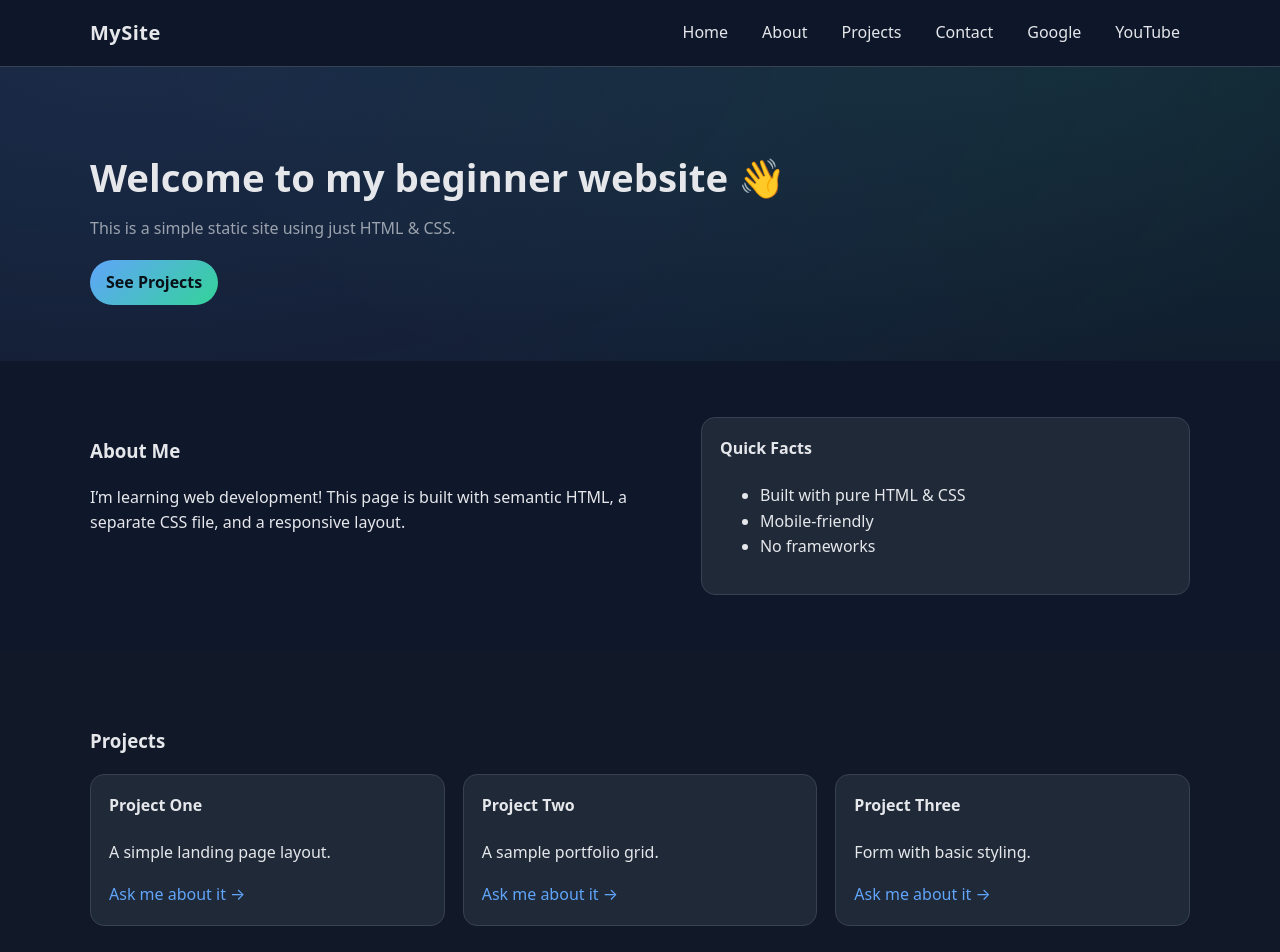
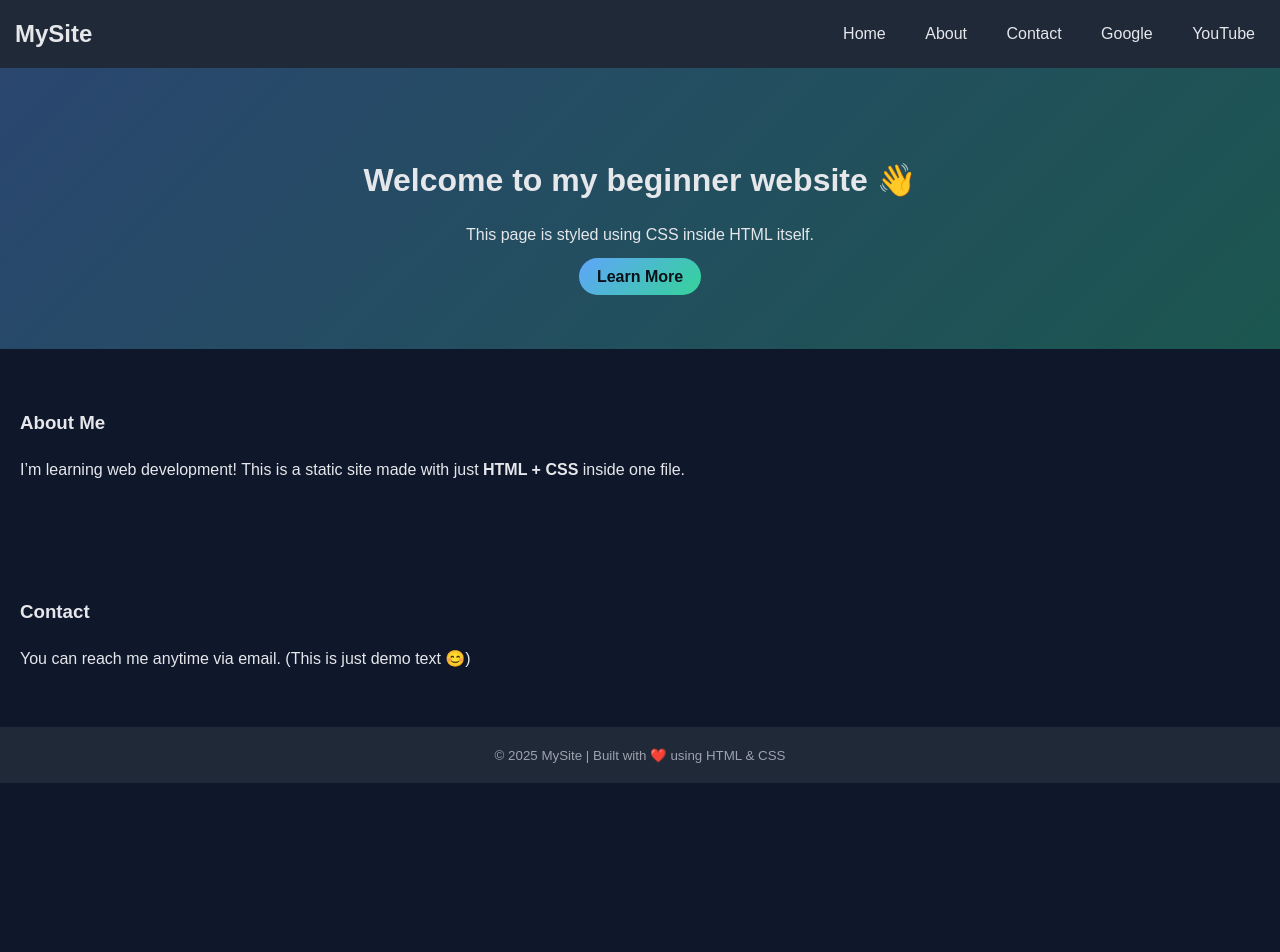
Before and after one commit to rajeevji-abc/static-website, a plain HTML site: page index.html in a window 1280 px wide. Shown: the top 952 px of the page. After the commit the page ends 800 px from the top, so only its background shows below. Drawn offline with Linux system fonts and the light colour scheme.

Commit message:
Style added in HTML

```diff
--- a/index.html
+++ b/index.html
@@ -4,119 +4,102 @@
   <meta charset="utf-8" />
   <meta name="viewport" content="width=device-width, initial-scale=1" />
   <title>My First Static Website</title>
-  <link rel="stylesheet" href="style.css" />
+
+  <!-- CSS directly inside HTML -->
+  <style>
+    body {
+      font-family: Arial, sans-serif;
+      margin: 0;
+      background-color: #0f172a; /* dark background */
+      color: #e5e7eb;
+      line-height: 1.6;
+    }
+    header {
+      background: #1f2937;
+      padding: 15px;
+      display: flex;
+      justify-content: space-between;
+      align-items: center;
+    }
+    header h1 { margin: 0; font-size: 1.5rem; }
+    nav a {
+      color: #e5e7eb;
+      text-decoration: none;
+      margin-left: 15px;
+      padding: 6px 10px;
+      border-radius: 5px;
+    }
+    nav a:hover { background: #374151; }
+    section {
+      padding: 40px 20px;
+    }
+    .hero {
+      background: linear-gradient(135deg, #60a5fa55, #34d39955);
+      text-align: center;
+      padding: 60px 20px;
+    }
+    .hero h2 { margin-bottom: 10px; font-size: 2rem; }
+    .btn {
+      background: linear-gradient(135deg, #60a5fa, #34d399);
+      color: #081018;
+      padding: 10px 18px;
+      text-decoration: none;
+      border-radius: 25px;
+      font-weight: bold;
+    }
+    .btn:hover { filter: brightness(1.1); }
+    footer {
+      text-align: center;
+      padding: 15px;
+      background: #1f2937;
+      color: #9ca3af;
+    }
+  </style>
 </head>
 <body>
-  <!-- Header / Navigation -->
-  <header class="site-header">
-    <div class="container">
-      <h1 class="logo">MySite</h1>
-      <nav class="nav">
+  <!-- Header -->
+  <header>
+    <h1>MySite</h1>
+    <nav>
       <a href="#home">Home</a>
       <a href="#about">About</a>
-        <a href="#projects">Projects</a>
       <a href="#contact">Contact</a>
-        <!-- Required external links -->
-        <a href="https://www.google.com" target="_blank" rel="noopener noreferrer">Google</a>
-        <a href="https://www.youtube.com" target="_blank" rel="noopener noreferrer">YouTube</a>
+      <!-- External links -->
+      <a href="https://www.google.com" target="_blank">Google</a>
+      <a href="https://www.youtube.com" target="_blank">YouTube</a>
     </nav>
-      <button class="menu-btn" aria-label="Toggle Menu">☰</button>
-    </div>
   </header>
 
-  <!-- Hero / Home -->
+  <!-- Hero Section -->
   <section id="home" class="hero">
-    <div class="container">
     <h2>Welcome to my beginner website 👋</h2>
-      <p>This is a simple static site using just HTML & CSS.</p>
-      <a class="btn" href="#projects">See Projects</a>
-    </div>
+    <p>This page is styled using CSS inside HTML itself.</p>
+    <a class="btn" href="#about">Learn More</a>
   </section>
 
-  <!-- About -->
-  <section id="about" class="section">
-    <div class="container grid-2">
-      <div>
+  <!-- About Section -->
+  <section id="about">
     <h3>About Me</h3>
     <p>
-          I’m learning web development! This page is built with semantic HTML,
-          a separate CSS file, and a responsive layout.
+      I’m learning web development! This is a static site made with just
+      <strong>HTML + CSS</strong> inside one file.
     </p>
-      </div>
-      <div class="card">
-        <h4>Quick Facts</h4>
-        <ul>
-          <li>Built with pure HTML & CSS</li>
-          <li>Mobile-friendly</li>
-          <li>No frameworks</li>
-        </ul>
-      </div>
-    </div>
   </section>
 
-  <!-- Projects -->
-  <section id="projects" class="section alt">
-    <div class="container">
-      <h3>Projects</h3>
-      <div class="cards">
-        <article class="card">
-          <h4>Project One</h4>
-          <p>A simple landing page layout.</p>
-          <a class="link" href="#contact">Ask me about it →</a>
-        </article>
-        <article class="card">
-          <h4>Project Two</h4>
-          <p>A sample portfolio grid.</p>
-          <a class="link" href="#contact">Ask me about it →</a>
-        </article>
-        <article class="card">
-          <h4>Project Three</h4>
-          <p>Form with basic styling.</p>
-          <a class="link" href="#contact">Ask me about it →</a>
-        </article>
-      </div>
-    </div>
-  </section>
-
-  <!-- Contact -->
-  <section id="contact" class="section">
-    <div class="container">
+  <!-- Contact Section -->
+  <section id="contact">
     <h3>Contact</h3>
-      <form class="contact-form" action="#" method="get">
-        <label>
-          Name
-          <input type="text" name="name" placeholder="Your name" required />
-        </label>
-        <label>
-          Email
-          <input type="email" name="email" placeholder="you@example.com" required />
-        </label>
-        <label>
-          Message
-          <textarea name="message" rows="4" placeholder="Type your message..."></textarea>
-        </label>
-        <button class="btn" type="submit">Send</button>
-      </form>
-      <p class="muted">
-        Tip: The form above doesn’t actually send anywhere yet (it’s a static site).
-      </p>
-    </div>
+    <p>You can reach me anytime via email. (This is just demo text 😊)</p>
   </section>
 
   <!-- Footer -->
-  <footer class="site-footer">
-    <div class="container">
-      <small>© <span id="year"></span> MySite. Built with ❤️ using HTML & CSS.</small>
-    </div>
+  <footer>
+    <small>© <span id="year"></span> MySite | Built with ❤️ using HTML & CSS</small>
   </footer>
 
-  <!-- Tiny script just to update the year (optional) -->
   <script>
+    // Show current year automatically
     document.getElementById('year').textContent = new Date().getFullYear();
-    // Mobile menu toggle (optional)
-    const btn = document.querySelector('.menu-btn');
-    const nav = document.querySelector('.nav');
-    btn.addEventListener('click', () => nav.classList.toggle('open'));
   </script>
 </body>
 </html>
--- a/style.css
+++ /dev/null
@@ -1,118 +0,0 @@
-:root{
-  --bg:#0f172a;        /* slate-900 */
-  --bg-alt:#111827;    /* gray-900 */
-  --text:#e5e7eb;      /* gray-200 */
-  --muted:#9ca3af;     /* gray-400 */
-  --brand:#60a5fa;     /* blue-400 */
-  --card:#1f2937;      /* gray-800 */
-  --card-border:#374151;/* gray-700 */
-  --accent:#34d399;    /* emerald-400 */
-}
-
-* { box-sizing: border-box; }
-html, body { margin:0; padding:0; }
-body {
-  font-family: system-ui, -apple-system, Segoe UI, Roboto, Ubuntu, Cantarell, Noto Sans, Arial, "Apple Color Emoji", "Segoe UI Emoji";
-  background: var(--bg);
-  color: var(--text);
-  line-height: 1.6;
-}
-
-.container {
-  width: min(1100px, 92%);
-  margin: 0 auto;
-}
-
-/* Header */
-.site-header {
-  position: sticky; top:0; z-index:100;
-  background: rgba(15, 23, 42, 0.9);
-  backdrop-filter: blur(6px);
-  border-bottom: 1px solid var(--card-border);
-}
-.site-header .container {
-  display:flex; align-items:center; justify-content:space-between;
-  padding: 14px 0;
-}
-.logo { margin:0; font-size: 1.25rem; letter-spacing: 0.5px; }
-.nav { display:flex; gap: 14px; }
-.nav a {
-  color: var(--text); text-decoration: none; padding: 6px 10px; border-radius: 8px;
-}
-.nav a:hover { background: var(--card); }
-.menu-btn { display:none; background:none; color:var(--text); font-size:1.4rem; border:none; }
-
-/* Sections */
-.hero {
-  padding: 80px 0 56px;
-  background: radial-gradient(1200px 600px at 10% -10%, rgba(96,165,250,0.15), transparent),
-              radial-gradient(1000px 500px at 90% -20%, rgba(52,211,153,0.12), transparent);
-}
-.hero h2 { font-size: clamp(1.6rem, 2vw + 1.2rem, 2.4rem); margin: 0 0 8px; }
-.hero p { margin: 0 0 18px; color: var(--muted); }
-
-.section { padding: 56px 0; }
-.section.alt { background: var(--bg-alt); }
-
-.grid-2 {
-  display:grid; gap: 24px;
-  grid-template-columns: 1.2fr 1fr;
-}
-@media (max-width: 800px){
-  .grid-2{ grid-template-columns: 1fr; }
-}
-
-/* Cards */
-.cards {
-  display:grid; gap: 18px;
-  grid-template-columns: repeat(3, 1fr);
-}
-@media (max-width: 900px){ .cards{ grid-template-columns: repeat(2, 1fr); } }
-@media (max-width: 600px){ .cards{ grid-template-columns: 1fr; } }
-
-.card {
-  background: var(--card);
-  border: 1px solid var(--card-border);
-  border-radius: 14px;
-  padding: 18px;
-}
-.card h4 { margin-top: 0; }
-
-/* Contact form */
-.contact-form {
-  display:grid; gap: 14px; max-width: 520px;
-}
-label { display:grid; gap: 6px; font-size: 0.95rem; }
-input, textarea {
-  width:100%; padding: 10px 12px; border-radius: 10px;
-  border:1px solid var(--card-border); background: #0b1220; color: var(--text);
-}
-input:focus, textarea:focus { outline: 2px solid var(--brand); }
-
-/* Buttons & Links */
-.btn {
-  display:inline-block; text-decoration:none; color: #081018;
-  background: linear-gradient(135deg, var(--brand), var(--accent));
-  padding: 10px 16px; border-radius: 999px; font-weight: 600;
-  border: none; cursor: pointer;
-}
-.btn:hover { filter: brightness(1.05); }
-.link { color: var(--brand); text-decoration: none; }
-.link:hover { text-decoration: underline; }
-
-/* Footer */
-.site-footer {
-  border-top: 1px solid var(--card-border);
-  padding: 18px 0; text-align: center; color: var(--muted);
-}
-
-/* Mobile nav */
-@media (max-width: 780px){
-  .menu-btn{ display:block; }
-  .nav{
-    position: absolute; right: 4%; top: 58px; flex-direction: column; gap:8px;
-    background: var(--card); padding:10px; border:1px solid var(--card-border);
-    border-radius: 10px; display:none;
-  }
-  .nav.open{ display:flex; }
-}
```
Lines whose indentation alone changed are shown as unchanged.
